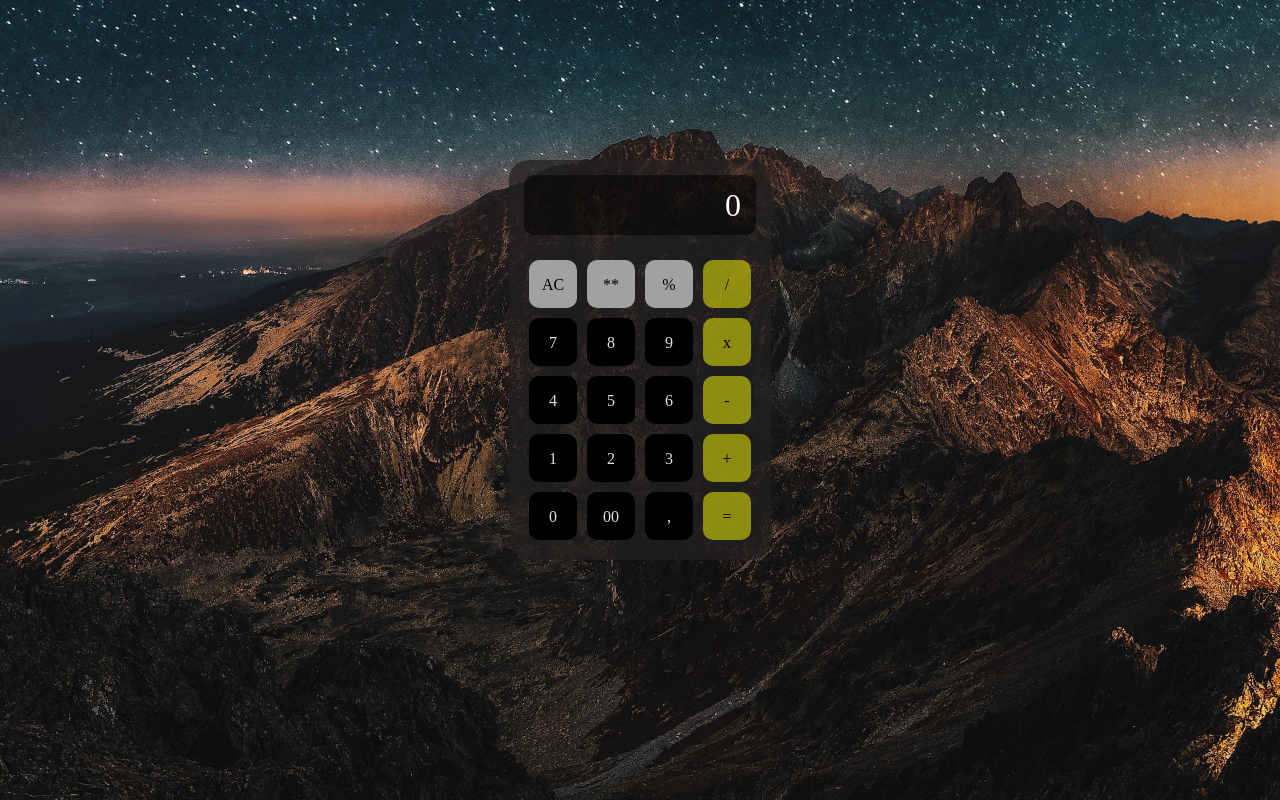
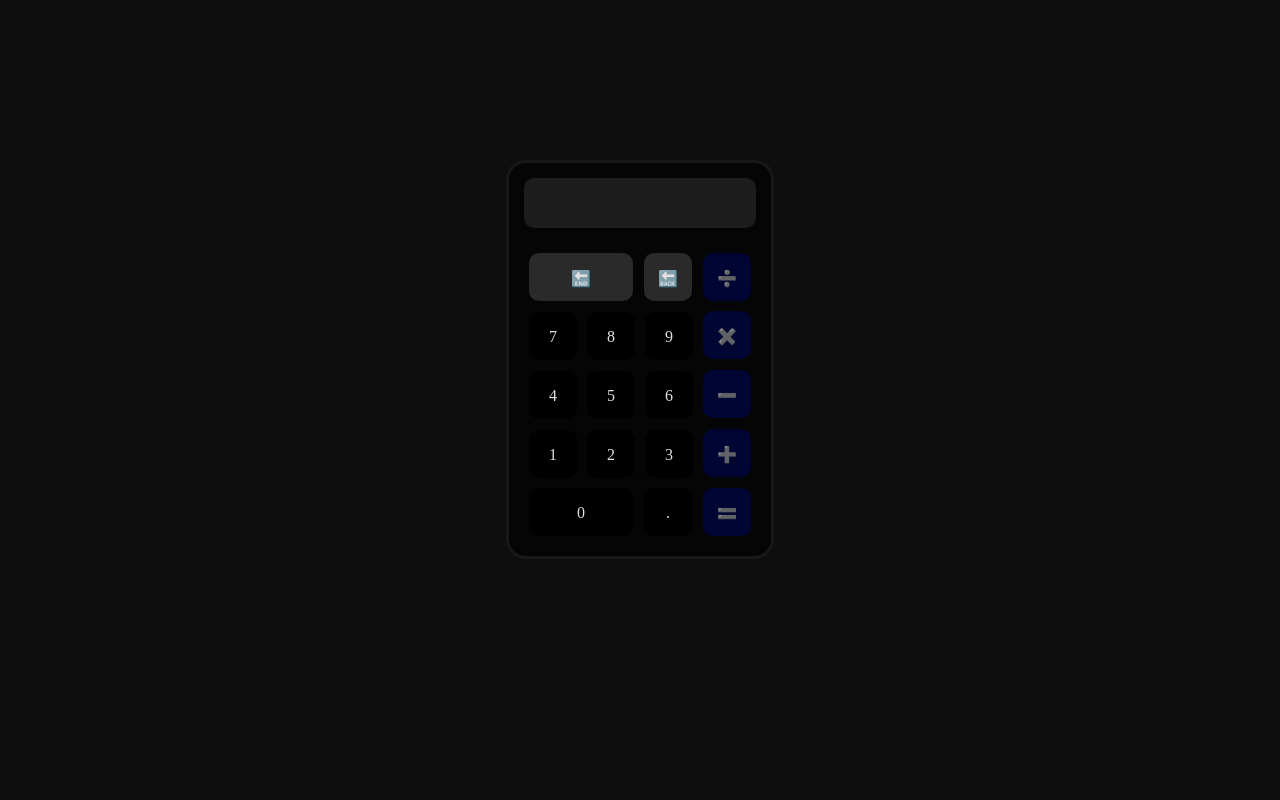
Before and after one commit to vanegas-27/calculadora, a website: page src/index.html in a window 1280 px wide. Drawn offline with Linux system fonts and the light colour scheme.

Commit message:
calculadora finalizada y funcional

```diff
--- a/src/index.html
+++ b/src/index.html
@@ -1,16 +1,21 @@
 <!DOCTYPE html>
 <html lang="en">
+
 <head>
   <meta charset="UTF-8">
   <meta http-equiv="X-UA-Compatible" content="IE=edge">
   <meta name="viewport" content="width=device-width, initial-scale=1.0">
   <title>Calculadora</title>
-    <script src="./index.js"></script>
+  <script src="./metodos.js"></script>
+  <script defer src="./index.js"></script>
   <link rel="stylesheet" href="./styles/styles.css">
+  <link rel="shortcut icon" href="" type="image/x-icon">
 </head>
+
 <body>
   <div class="container_calculadora">
-        <p id="texto">0</p>
+    <p id="texto"></p>
   </div>
 </body>
+
 </html>
--- a/src/index.js
+++ b/src/index.js
@@ -1,39 +1,52 @@
 window.onload = iniciar;
-// import modulo from './metodos.js'
 
-class Operaciones{
-
-    limpiar(){
-        texto.innerText = ''
-    }
-
-    modificTextNumber(numero){
-        texto.innerText += `${numero}`
-    }
-
-}
+/**
+ * timer reload
+ *
+ * metodo asincrono que nos ejecuta el formateo
+ * de la pantallla simulando una carga de datos
+ *
+ */
+let puntos = "."
+const timerPunto = setInterval(() => {
+  texto.innerText = puntos
+  puntos = puntos + "."
+  setTimeout(() => {
+    clearInterval(timerPunto)
+    texto.innerText = ""
+  }, 1000)
+}, 100)
 
 
+/**
+ * encargada de ejecutarse cuando termine de cargar el HTML
+ * por completo, esta nos crea los diversos botones de la calculadora
+ */
+function iniciar() {
 
-function iniciar() {
+  //instancia de las operaciones de metodos.js
   const operacion = new Operaciones();
-    //texto a modificar
+
+  //contenedora del texto o digitos visuales
   const texto = document.querySelector('#texto')
 
-    //campos donde se incrusta el codigo al html
+
+  /**
+   * lista contenedora de los objectos que se desean
+   * renderizar en el HTML
+   */
   const buttonsList = []
   buttonsList.push({
-        borrar: "AC",
-        potencia: "**",
-        resto: "%",
-        dividir: "/"
+    borrar: "🔚",
+    potencia: "🔙",
+    dividir: "➗"
   })
 
   buttonsList.push({
     siete: "7",
     ocho: "8",
     nueve: "9",
-        multiplicar: "x"
+    multiplicar: "✖️"
   })
 
 
@@ -41,34 +54,46 @@ function iniciar() {
     cuatro: "4",
     cinco: "5",
     seis: "6",
-        menos: "-"
+    menos: "➖"
   })
 
   buttonsList.push({
     uno: "1",
     dos: "2",
     tres: "3",
-        suma: "+"
+    suma: "➕"
   })
 
   buttonsList.push({
     cero: "0",
-        dobleCero: "00",
-        coma: ",",
-        igual: "=",
+    coma: ".",
+    igual: "🟰",
   })
 
-    //identificador de cada button
+  //identificador de cada button (class)
   const ID_BUTTONS = [
-        'borrar', 'potencia', 'resto', 'dividir',
+    'borrar', 'retroceder', 'dividir',
     'siete', 'ocho', 'nueve', 'multiplicar',
     'cuatro', 'cinco', 'seis', 'menos',
     'uno', 'dos', 'tres', 'suma',
-        'cero', 'dobleCero', 'coma', 'igual'
+    'cero', 'punto', 'igual'
   ]
 
 
 
+  /**
+   * encargada de proceder con el renderizado de los componentes en el HTML
+   * y por su parte en asignarle su respectivo identificador
+   *
+   * funcionalidad:
+   *
+   * itera por cada objecto que halla en la array y  crea un contenedor.
+   * y su respectivo identificador por cada iteracion, luego iteramos
+   * dentro de los objectos por cada uno de sus valores y por cada valor se crea un
+   * span que lo contenga y se le asigna su identificador
+   *
+   * posterior se agrega cada span dentro de su contenedor y asi hasta terminar las iteraciones
+   */
   const container_calculadora = document.querySelector('.container_calculadora')
   let cont = 0;
   let enumNumeros = 0
@@ -78,7 +103,6 @@ function iniciar() {
     for (x of Object.values(i)) {
       const btnBorrar = document.createElement('span')
       btnBorrar.classList.add('botones', `${ID_BUTTONS[enumNumeros]}`)
-            btnBorrar.id.concat('id')
       enumNumeros++
       btnBorrar.innerHTML = `${x}`
       container.appendChild(btnBorrar)
@@ -87,7 +111,7 @@ function iniciar() {
   }
 
 
-    //lammar los botones y el texto a modificar
+  //llamar los botones y el texto a modificar
 
   //numeros
   const uno = document.querySelector('.uno')
@@ -99,7 +123,7 @@ function iniciar() {
   const siete = document.querySelector('.siete')
   const ocho = document.querySelector('.ocho')
   const nueve = document.querySelector('.nueve')
-
+  const cero = document.querySelector('.cero')
 
 
 
@@ -108,18 +132,87 @@ function iniciar() {
   const igual = document.querySelector('.igual')
   const suma = document.querySelector('.suma')
   const resta = document.querySelector('.menos')
-    const multiplicar = document.querySelector('.multiplicacion')
+  const multiplicar = document.querySelector('.multiplicar')
   const division = document.querySelector('.dividir')
-    const resto = document.querySelector('.resto')
-    const potencia = document.querySelector('.potencia')
+  const retroceder = document.querySelector('.retroceder')
   const borrar = document.querySelector('.borrar')
-
-    // uno.addEventListener()
-
-    //llamar a modificar texto
+  const punto = document.querySelector('.punto')
 
 
-    borrar.addEventListener('click',operacion.limpiar)
-    uno.addEventListener('click',operacion.submitNumber)
-    dos.addEventListener('click',operacion.modificTextNumber)
+  //metodo para borrar el texto
+  borrar.addEventListener('click', operacion.limpiar)
+
+  //metodos botones
+
+  uno.addEventListener('click', () => {
+    operacion.textLongit(1)
+  })
+
+  dos.addEventListener('click', () => {
+    operacion.textLongit(2)
+  })
+
+  tres.addEventListener('click', () => {
+    operacion.textLongit(3)
+  })
+
+  cuatro.addEventListener('click', () => {
+    operacion.textLongit(4)
+  })
+
+  cinco.addEventListener('click', () => {
+    operacion.textLongit(5)
+  })
+
+  seis.addEventListener('click', () => {
+    operacion.textLongit(6)
+  })
+
+  siete.addEventListener('click', () => {
+    operacion.textLongit(7)
+  })
+
+  ocho.addEventListener('click', () => {
+    operacion.textLongit(8)
+  })
+
+  nueve.addEventListener('click', () => {
+    operacion.textLongit(9)
+  })
+
+  cero.addEventListener('click', () => {
+    operacion.textLongit(0)
+  })
+
+  punto.addEventListener('click', () => {
+    operacion.textLongit(".")
+  })
+
+
+  //operaciones matematicas
+
+  suma.addEventListener('click', () => {
+    operacion.operaciones("+")
+  })
+
+  resta.addEventListener('click', () => {
+    operacion.operaciones("-")
+  })
+
+  multiplicar.addEventListener('click', () => {
+    operacion.operaciones("*")
+  })
+
+  division.addEventListener('click', () => {
+    operacion.operaciones('/')
+  })
+
+
+  //metodo de retoceder los digitos
+  retroceder.addEventListener('click', operacion.modificText)
+
+  igual.addEventListener('click',() =>{
+    operacion.calcular()
+  })
+
 }
--- /dev/null
+++ b/src/metodos.js
@@ -0,0 +1,62 @@
+class Operaciones {
+
+  limpiar() {
+    texto.innerText = ""
+  }
+
+  textLongit(num) {
+    if(num === "." && texto.textContent.includes('.'))return
+    if (texto.textContent.length < 13) texto.innerText += num
+
+  }
+
+  calcular(){
+    texto.innerText = eval(texto.textContent)
+  }
+
+  comparacionNUm() {
+
+    const op = texto.textContent
+
+    let digitoEnd = parseInt(op[op.length - 1])
+
+    const numeros = [1, 2, 3, 4, 5, 6, 7, 8, 9, 0]
+
+    let info = true;
+    for (i of numeros) {
+      if (i == digitoEnd) {
+        info = false
+      }
+    }
+    return info
+
+  }
+
+  operaciones(SimOp) {
+    if (texto.textContent.length < 13) {
+
+      const op = texto.textContent
+      if (op[op.length - 1] == SimOp) {
+        texto.innerText = op
+      } else if (op[op.length - 1] !== SimOp && this.comparacionNUm()) {
+        const array = op.split('')//la vuelvo un array
+
+        array[array.length - 1] = SimOp //intercambio el ultimo
+
+        const nuevoString = array.join('') //la vuelvo de nuevo un string
+        texto.innerText = nuevoString
+      } else {
+        texto.innerHTML += SimOp
+      }
+    }
+  }
+
+  modificText() {
+    const op = texto.textContent
+    const newOp = op.split('')
+    newOp.pop()
+    texto.innerHTML = newOp.join('')
+  }
+
+  //fin
+}
--- a/src/styles/styles.css
+++ b/src/styles/styles.css
@@ -7,35 +7,37 @@
 body{
     display: flex;
     justify-content: center;
-    background-color: black;
+    background-color: rgba(0, 0, 0, 0.945);
     height: 100vh;
-    background-image: url(../img/nn.jpg);
     background-position: center;
     background-repeat: no-repeat;
     background-size: cover;
 }
 
 
+
 .container_calculadora{
     position: absolute;
-    background-color: hsla(0, 3%, 13%, 0.705);
+    background-color: hsla(240, 20%, 1%, 0.705);
     width: auto;
     height: auto;
     top: 20%;
     padding: 15px;
     border-radius: 20px;
+    border: 3px rgb(24, 24, 24) solid;
 }
 
 #texto{
-    background-color: rgba(0, 0, 0, 0.527);
+    position: relative;
+    background-color: rgba(54, 52, 52, 0.527);
     color: white;
-    height: 60px;
-    max-height: 65px;
+    height: 50px;
+    max-height: 100px;
     overflow: hidden;
-    padding: 15px;
+    padding: 10px;
     display: flex;
     justify-content: flex-end;
-    align-items: center;
+    align-items: end;
     font-size: 2em;
     margin-bottom: 20px;
     border-radius: 10px;
@@ -64,27 +66,25 @@ body{
     color: white;
 }
 
-.container_num_0 span:nth-child(4),
+.container_num_0 span:nth-child(3),
 .container_num_1 span:nth-child(4),
 .container_num_2 span:nth-child(4),
 .container_num_3 span:nth-child(4),
-.container_num_4 span:nth-child(4){
-    background-color: rgba(255, 255, 0, 0.493);
+.container_num_4 span:nth-child(3){
+    background-color: rgba(0, 6, 65, 0.788);
     color: black;
 }
 .container_num_0 span:nth-child(4):hover,
 .container_num_1 span:nth-child(4):hover,
 .container_num_2 span:nth-child(4):hover,
 .container_num_3 span:nth-child(4):hover,
-.container_num_4 span:nth-child(4):hover{
-    background-color: rgb(248, 244, 5) ;
+.container_num_4 span:nth-child(3):hover{
+    background-color: rgb(250, 250, 250) ;
 }
 
 .container_num_0 span:nth-child(1),
-.container_num_0 span:nth-child(2),
-.container_num_0 span:nth-child(3){
-    background-color: rgb(161, 161, 161);
-    color: black;
+.container_num_0 span:nth-child(2){
+    background-color: rgb(43, 42, 42);
 }
 
 .container_num_0 span:nth-child(1):hover,
@@ -93,11 +93,20 @@ body{
     background-color:rgb(255, 255, 255) ;
 }
 
-/* .container_num_5{
+.container_num_0{
+  display: flex;
+  justify-content: space-between;
+}
+
+.container_num_0 span:nth-child(1){
+  width: 6.5em;
+}
+
+.container_num_4{
     display: flex;
     justify-content: space-between;
 }
 
-.container_num_5 span:nth-child(1){
+.container_num_4 span:nth-child(1){
     width: 6.5em;
-} */
+}
```
Also changed, not shown: package.json (added, +16 -0 lines), README.md, src/img/nn.jpg (deleted). Lines whose indentation alone changed are shown as unchanged.
